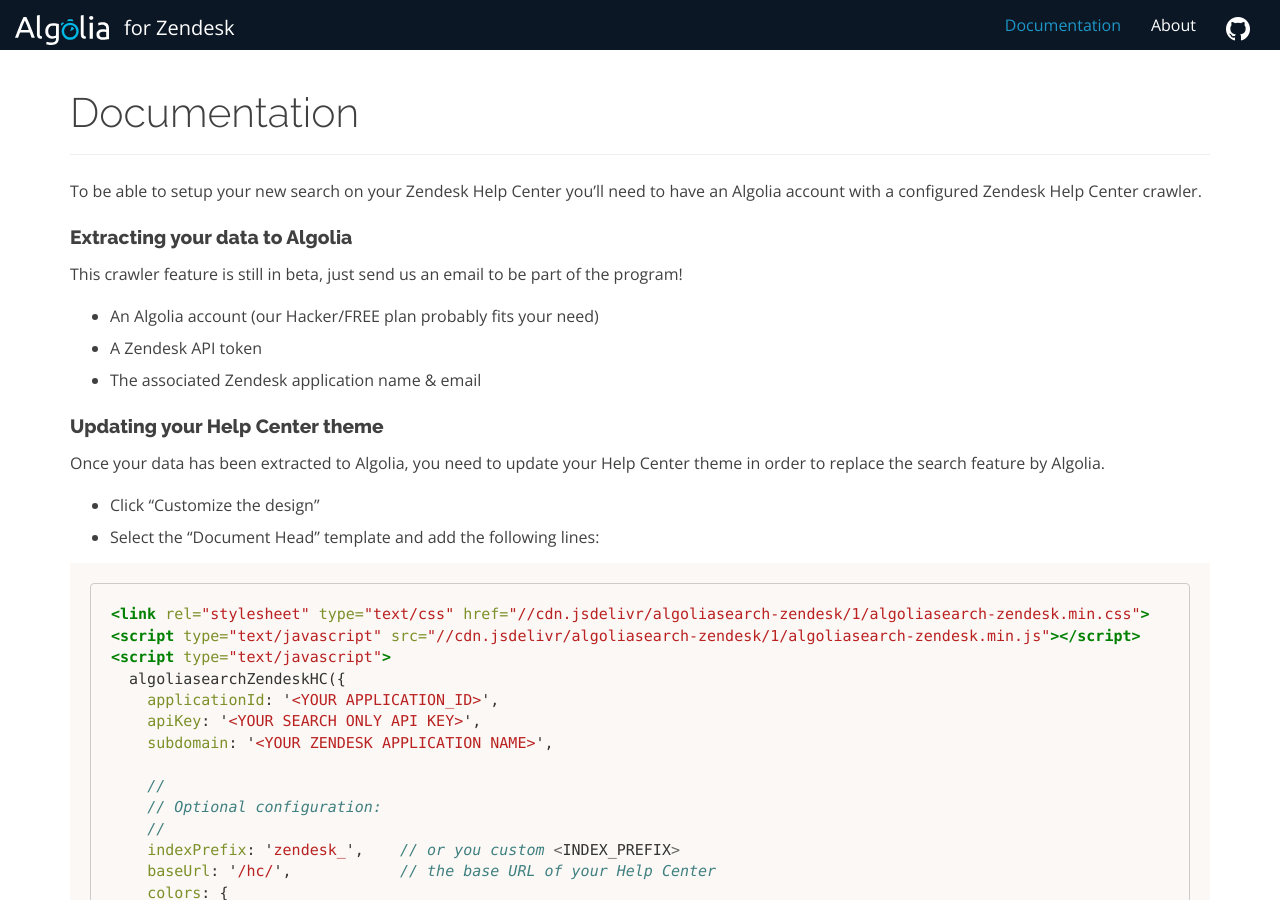
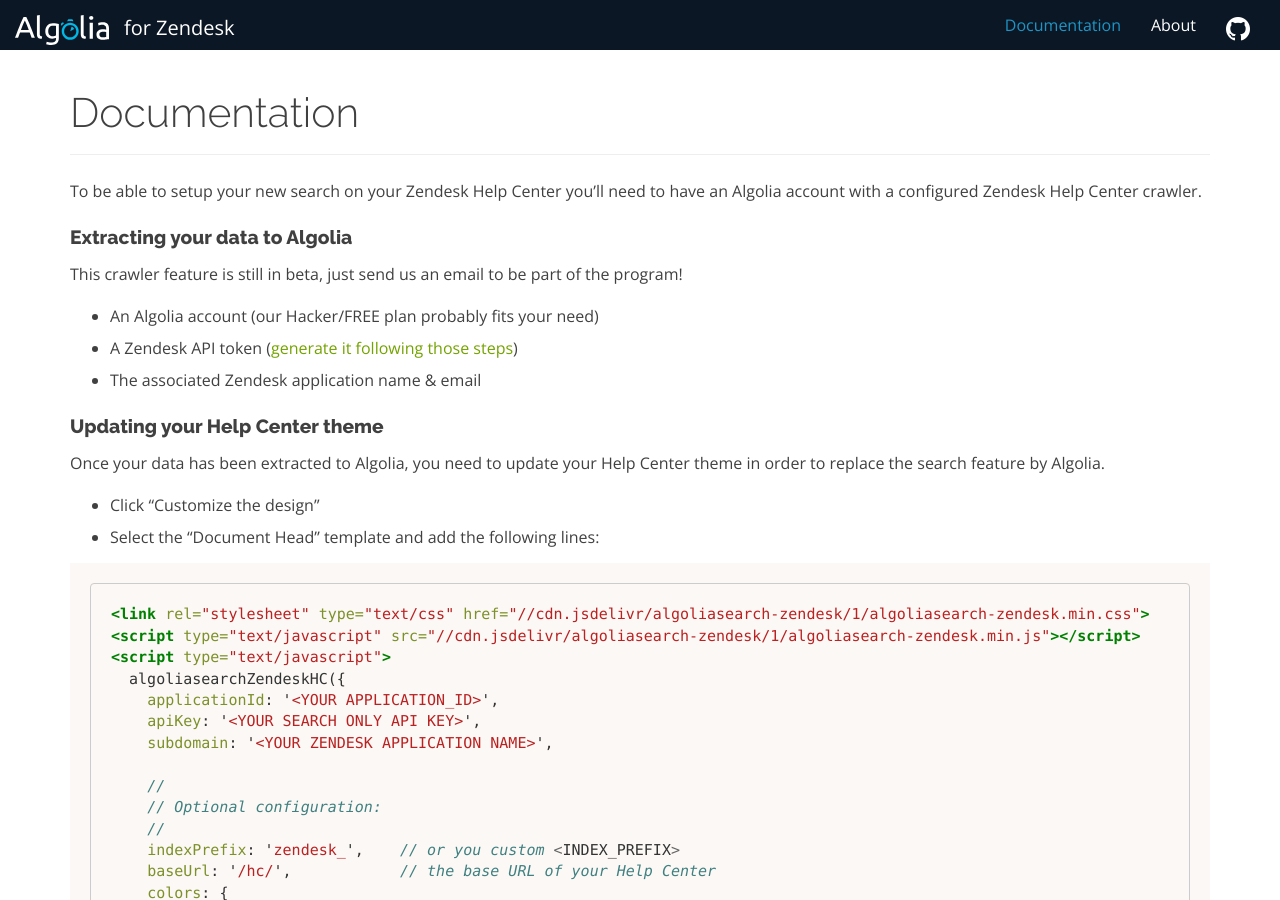
Before and after one commit to algolia/algoliasearch-zendesk, a Jekyll site: the page built from docs/documentation.md, in a window 1280 px wide and 900 px high. Built offline with Jekyll 4.4.1, drawn with Linux system fonts in a browser that asks for light colours; nearby versions of some CDN libraries; comment, search, counter and statistics services are not loaded.

Commit message:
docs(release): v1.2.1

```diff
--- a/docs/documentation.md
+++ b/docs/documentation.md
@@ -12,7 +12,7 @@
 This crawler feature is still in beta, just send us an email to be part of the program!
 
  * An Algolia account (our Hacker/FREE plan probably fits your need)
- * A Zendesk API token
+ * A Zendesk API token ([generate it following those steps](FIXME))
  * The associated Zendesk application name & email
 
 ### Updating your Help Center theme
```
